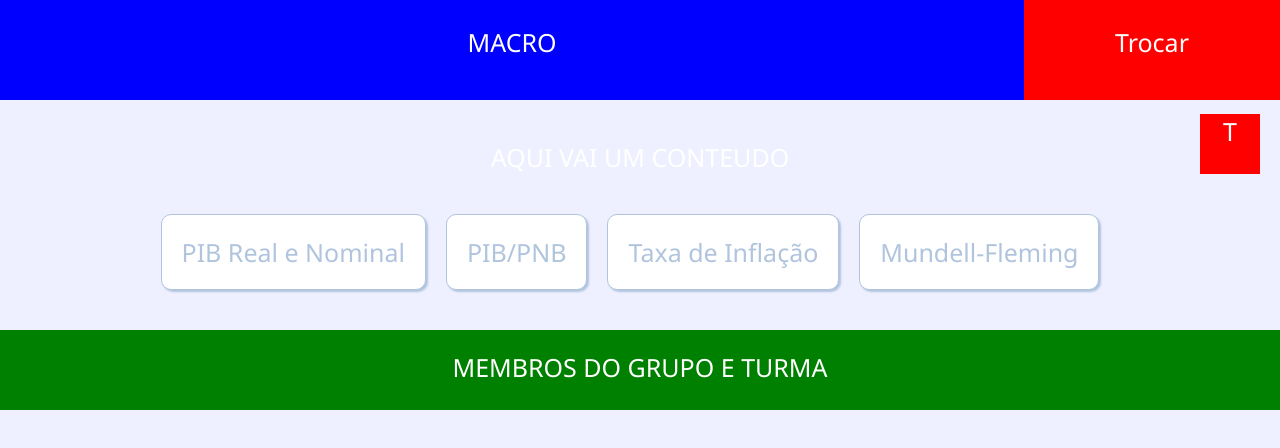
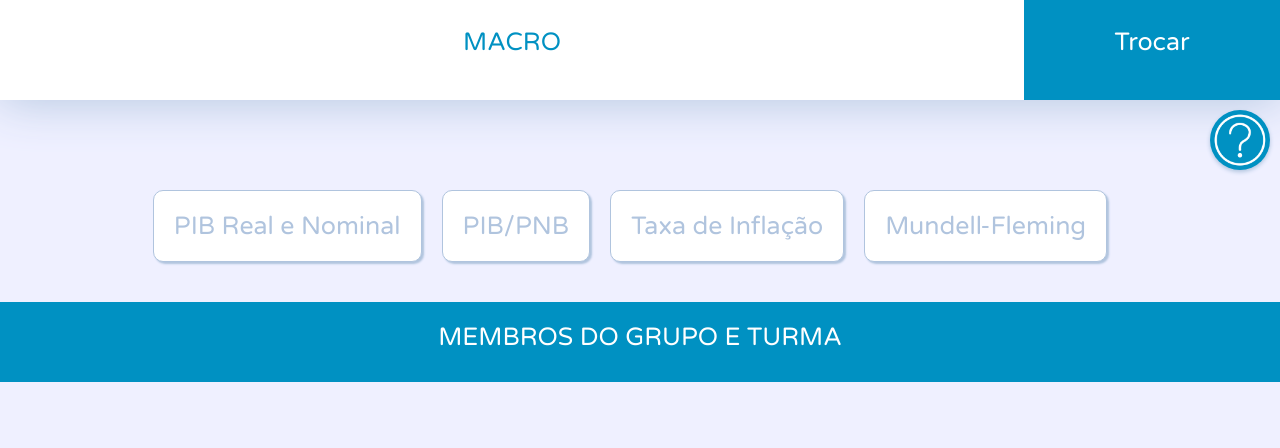
Before and after one commit to PBeani/epEconomia, a plain HTML site: page index.html in a window 1280 px wide. Drawn offline with Linux system fonts and the light colour scheme.

Commit message:
ajustando estilo

```diff
--- a/index.html
+++ b/index.html
@@ -8,6 +8,7 @@
     <meta name="viewport" content="width=device-width, initial-scale=1">
     <link rel="stylesheet" type="text/css" href="src/css/main.css">
     <link rel="stylesheet" type="text/css" href="src/css/clearStyle.css">
+    <link href="https://fonts.googleapis.com/css?family=Varela+Round" rel="stylesheet">
 </head>
 
 <body>
@@ -17,10 +18,11 @@
     </header>
     <section>
         <div class="view">
-            <div id="changeView" onclick="changeView()">T</div>
+            <div id="changeView" onclick="changeView()" class="viewPlot">
+                <div class="img-holder"></div>
+            </div>
             <div id="plot">
                 <div class="plot standard">
-                    AQUI VAI UM CONTEUDO
                 </div>
                 <div id="fleming" class="plot fleming hidden">
                     <div class="flemingContent">
@@ -330,7 +332,6 @@
             </div>
             <div id="text" style="display: none;">
                 <div class="plot standard basic">
-                    AQUI VAI UM TEXTINHO EXPLICANDO O QUE SIGNIFICA ESSE CONTEUDO
                 </div>
                 <div class="plot  pibCalculator basic hidden">
                     AQUI VAI O TEXTO DE EXPLICACAO DA CALCULADORA DE PIB
--- a/src/css/clearStyle.css
+++ b/src/css/clearStyle.css
@@ -8,7 +8,7 @@
 }
 
 .basic.btn{
-    background: lightsteelblue;
+    background: #0091C2;
     color: white;
     box-shadow: none;
     padding: 10px 5px;
@@ -18,7 +18,7 @@
 
 .basic .remover{
     border: none;
-    background: red;
+    background: #E1A18E;
     color: white;
     padding-bottom: 2px;
     border-radius: 100px;
@@ -68,7 +68,7 @@ table.basic td input{
 
 .item:hover, .flemingItem:hover{
     color: white;
-    background-color: lightsteelblue;
+    background-color: #0091C2;
 }
 
 .basic h2{
--- a/src/css/main.css
+++ b/src/css/main.css
@@ -1,3 +1,5 @@
+@import url('https://fonts.googleapis.com/css?family=Varela+Round');
+
 * {
     padding: 0;
     margin: 0;
@@ -6,7 +8,7 @@
 
 body {
     color: white;
-    font-family: 'Segoe UI', Tahoma, Geneva, Verdana, sans-serif;
+    font-family: 'Varela Round', sans-serif;
     font-size: 25px;
     text-align: center;
     background: #EFF0FF;
@@ -14,19 +16,22 @@ body {
 
 .categorie {
     width: 100%;
-    background: blue;
+    background: white;
+    color: #0091C2;
     height: 100px;
     line-height: 100%;
+    box-shadow: 0 0 50px lightsteelblue;
 }
 
 #changeCategorie {
     width: 20%;
-    background: red;
+    background-color: #0091C2;
     float: right;
     height: 100%;
     box-sizing: border-box;
     padding: 30px;
     cursor: pointer;
+    color: white;
 }
 
 #categorieSpan {
@@ -39,20 +44,37 @@ body {
 
 .view {
     margin: 20px auto;
-    padding: 20px;
+    padding: 30px 20px 20px 20px;
     min-width: 700px;
 }
 
 #changeView {
     cursor: pointer;
-    background: red;
+    background-color: #0091C2;
     width: 60px;
     height: 60px;
     position: absolute;
-    bottom: 20px;
-    right: 20px;
+    top: -10px;
+    right: 10px;
     z-index: 2;
+    border-radius: 50px;
+    box-shadow: 0 2px 4px lightsteelblue;
 }
+
+#changeView .img-holder{
+    height: 100%;
+    background: url('../assets/img/arrow.png') no-repeat;
+    background-size: 30px 30px;
+    transform: rotate(90deg);
+    background-position: 50% 60%;
+
+}
+#changeView.viewPlot .img-holder{
+    background: url('../assets/img/qm.png') no-repeat;
+    background-size: 60px 60px;
+    transform: rotate(0);
+}
+
 
 .itens{
     display: flex;
@@ -77,7 +99,7 @@ body {
 
 
 footer{
-    background: green;
+    background: #0091C2;
     width: 100%;
     margin-top: 20px;
     height: 80px;
@@ -120,7 +142,7 @@ footer{
 
 #itemList .item:hover{
     background: white;
-    color: lightsteelblue;
+    color: #0091C2;
 }
 
 #plot{
@@ -255,7 +277,6 @@ footer{
 }
 
 .pnb .addCompany{
-    background: red;
     padding: 10px;
     cursor: pointer;
     margin-top: 10px;
@@ -330,6 +351,7 @@ footer{
     width: 120px;
     margin-top: 50px;
     margin-right: 10px;
+    padding-top: 10px;
 }
 
 .flemingContent .options{
--- a/src/js/main.js
+++ b/src/js/main.js
@@ -14,12 +14,12 @@ function changeCategorie() {
 
 function changeView() {
     var btn = document.getElementById('changeView');
-    if (btn.innerHTML !== 'T') {
-        btn.innerHTML = 'T';
+    if (btn.classList.contains('viewPlot')) {
+        btn.classList.remove('viewPlot');
         document.getElementById('plot').style.display = 'block';
         document.getElementById('text').style.display = 'none';
     } else {
-        btn.innerHTML = 'P';
+        btn.classList.add('viewPlot');
         document.getElementById('text').style.display = 'block';
         document.getElementById('plot').style.display = 'none';
     }
```
Also changed, not shown: src/assets/img/arrow.png (added), src/assets/img/qm.png (added).
